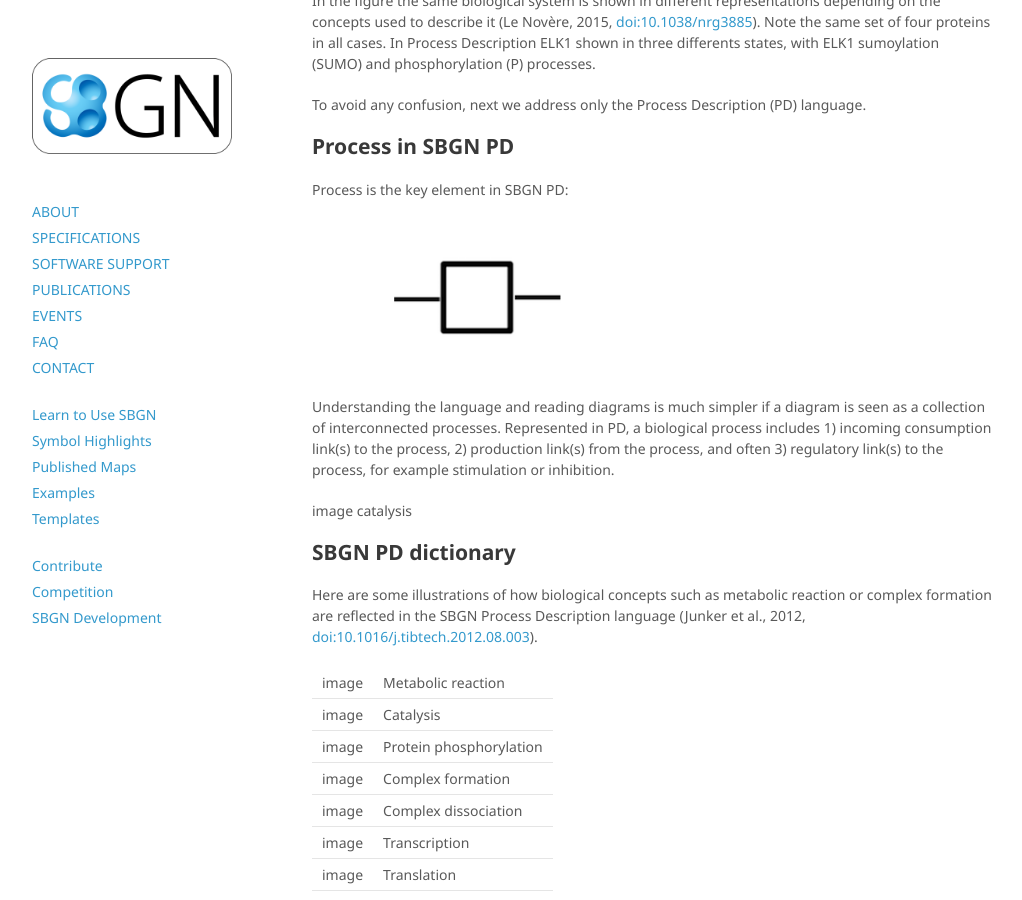
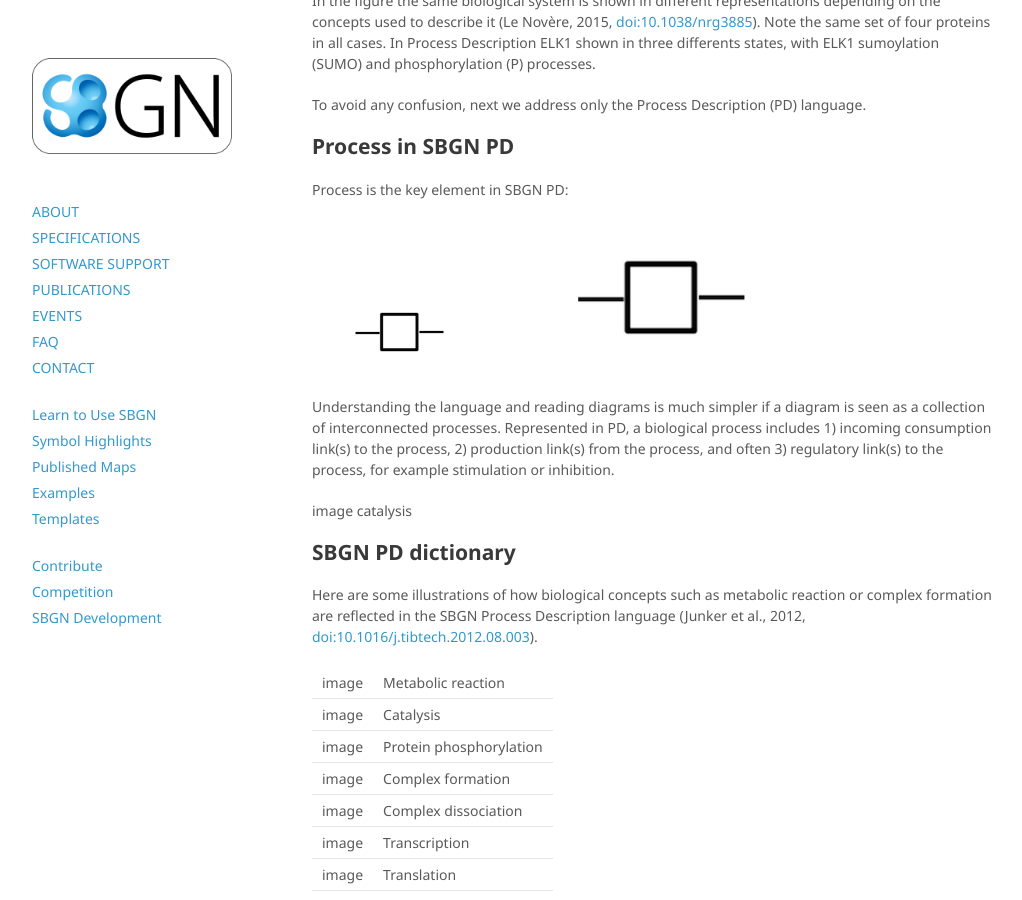
Before and after one commit to sbgn/sbgn, a Jekyll site: the page built from docs/learning_sbgn.md, in a window 1280 px wide and 900 px high, scrolled down 574 px. Shown: the whole window, without its empty margins (128-1150 px from the left). Built offline with Jekyll 4.4.1, drawn with Linux system fonts in a browser that asks for light colours; nearby versions of some CDN libraries.

Commit message:
Update learning_sbgn.md

```diff
--- a/docs/learning_sbgn.md
+++ b/docs/learning_sbgn.md
@@ -22,6 +22,7 @@ permalink: /learning_sbgn
 
 <p>Process is the key element in SBGN PD: </p>
 
+<img src="/sbgn/images/learning/process.png" alt="Process" height="80" width="180">
 ![Process](/sbgn/images/learning/process.png){:height="50%" width="50%"}
 
 <p>Understanding the language and reading diagrams is much simpler if a diagram is seen as a collection of interconnected processes. Represented in PD, a biological process includes 1) incoming consumption link(s) to the process, 2) production link(s) from the process, and often 3) regulatory link(s) to the process, for example stimulation or inhibition.</p>
```
